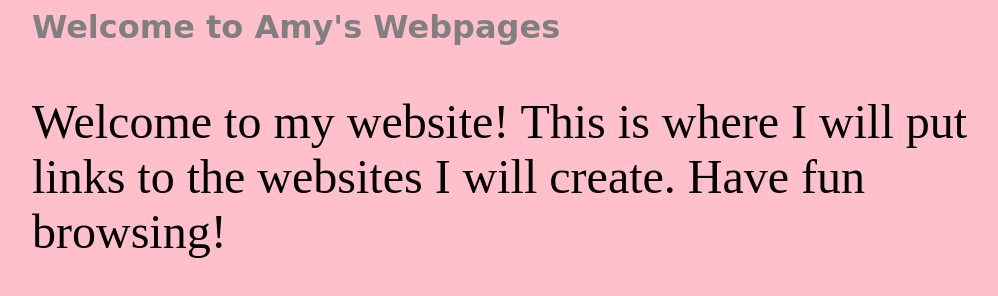
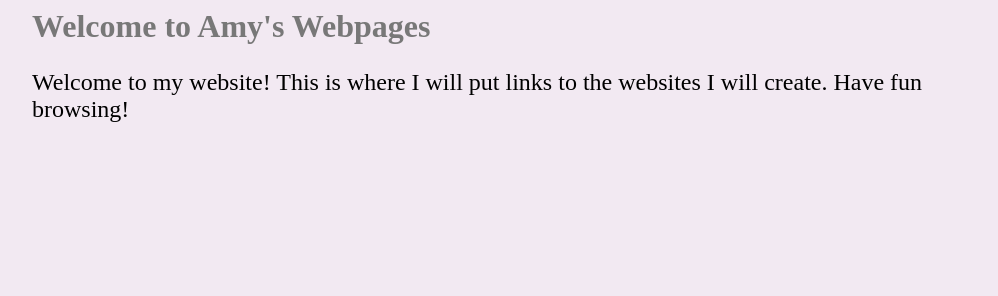
Before and after one commit to AmyPenney/AmyPenney.github.io, a plain HTML site: page index.html in a window 1280 px wide. Shown: the whole page, without its empty margins (134-1132 px from the left). Drawn offline with Linux system fonts and the light colour scheme.

Commit message:
Update index.html

```diff
--- a/index.html
+++ b/index.html
@@ -5,24 +5,23 @@
 	<title> Amy's Webpages </title>
 	<style>
 		#header {
-			color: gray;
-			font-family: cursive;
+			color: rgb(120, 120, 120);
 			margin: auto;
 		}
 		#all {
-			background-color: pink;
+			background-color: rgb(242, 233, 242);
 			}
 		#container {
 			width: 75%;
 			margin: auto;
 		}
 		.main-text {
-			font-size: 3em;
+			font-size: 1.5em;
 		}
 	</style>
 </head>
 <body id="all"> <div id="container">
-	<h1 id="header"> Welcome to Amy's Webpages </h1>
+	<h1 id="header"> <strong>Welcome to Amy's Webpages </strong></h1>
 
 	<p class="main-text">
 		Welcome to my website! This is where I will put links to the websites I will create. Have fun browsing!
```
